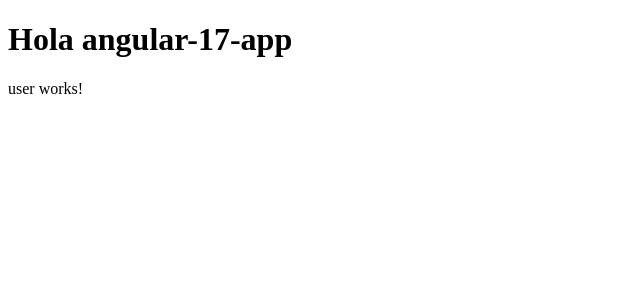
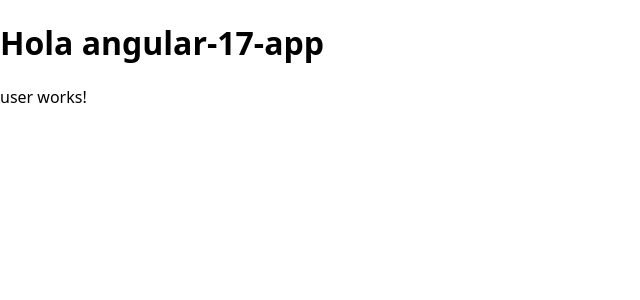
Before and after one commit to Franlop7/Angular-17, an Angular app in the folder angular-17-app/: page / in a window 1280 px wide. Shown: the top 300 px of the page, without its empty margins (0-640 px from the left). Built offline with nearby package versions, Linux system fonts and the light colour scheme.

Commit message:
add global styles

```diff
--- a/angular-17-app/src/styles.css
+++ b/angular-17-app/src/styles.css
@@ -1 +1,10 @@
 /* You can add global styles to this file, and also import other style files */
+:root {
+  color-scheme: light dark;
+}
+
+body {
+  font-family: system-ui, -apple-system, BlinkMacSystemFont, "Segoe UI", Roboto,
+    Oxygen, Ubuntu, Cantarell, "Open Sans", "Helvetica Neue", sans-serif;
+  margin: 0;
+}
```
